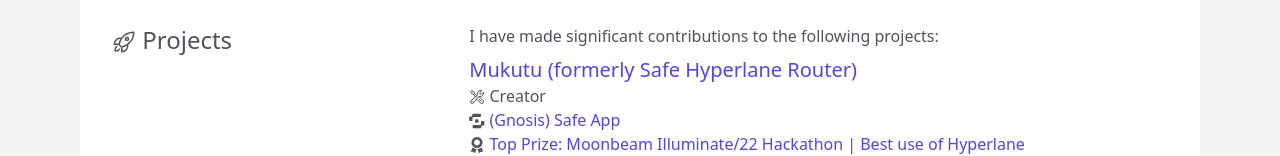
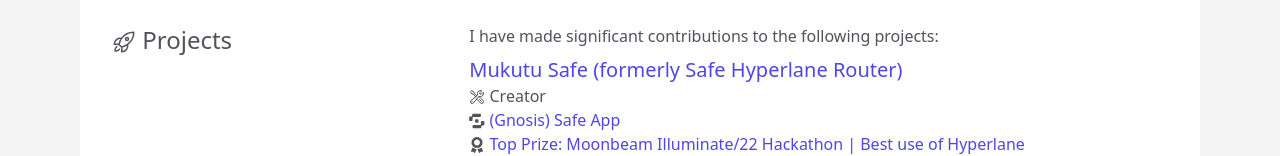
Before and after one commit to davidsemakula/davidsemakula.github.io, a Gatsby site: page / in a window 1280 px wide. Shown: the part 642-798 px from the top of the page. Built offline with nearby package versions, Linux system fonts and the light colour scheme; Gatsby itself is replaced by a stand-in of ours.

Commit message:
add project name

```diff
--- a/src/helpers/data.tsx
+++ b/src/helpers/data.tsx
@@ -220,7 +220,7 @@ export const MY_SKILLS: Array<GeneralTagInput> = [
 
 export const MY_PROJECTS: Array<ProjectInput> = [
   {
-    name: 'Mukutu (formerly Safe Hyperlane Router)',
+    name: 'Mukutu Safe (formerly Safe Hyperlane Router)',
     website: 'https://github.com/davidsemakula/safe-hyperlane-router',
     role: ROLES.CREATOR,
     platforms: [
```
